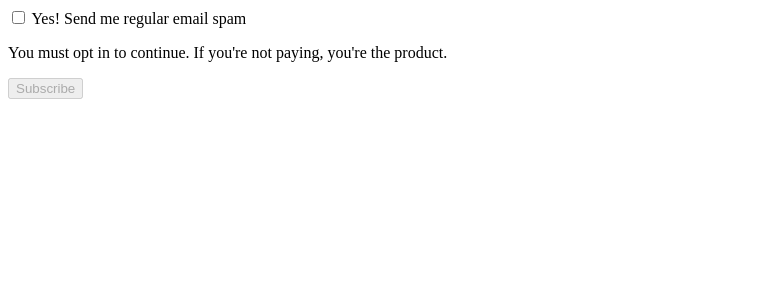
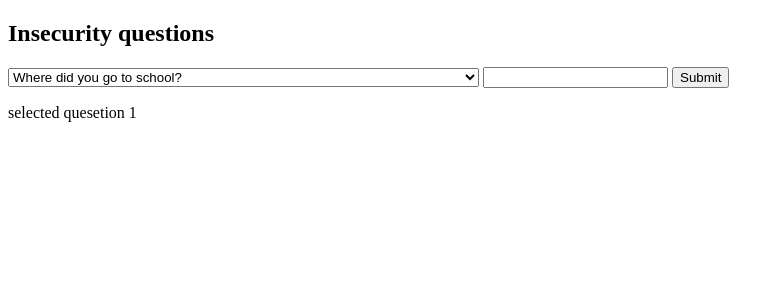
Before and after one commit to SOTAkkkk/sveltekit-tutorial, a SvelteKit app: page / in a window 1280 px wide. Shown: the top 300 px of the page, without its empty margins (0-784 px from the left). Built offline with nearby package versions, Linux system fonts and the light colour scheme.

Commit message:
Select bindings

```diff
--- a/src/routes/+page.svelte
+++ b/src/routes/+page.svelte
@@ -1,22 +1,49 @@
 <script>
-    let yes = false;
+    let questions = [
+        {
+            id: 1,
+            text: `Where did you go to school?`
+        },
+        {
+            id: 2,
+            text: `What is your mother's name?`
+        },
+        {
+            id: 3,
+            text: `What is another personal fact that an attacker could easily find with Google?`
+        }
+    ];
+
+    let selected;
+    let answer = '';
+
+    function handleSubmit() {
+        alert(
+            `answered question ${selected.id} (${selected.text}) with "${answer}"`
+        )
+    }
 </script>
 
-<label>
-    <input type="checkbox" bind:checked={yes}>
-    Yes! Send me regular email spam
-</label>
+<h2>Insecurity questions </h2>
 
-{#if yes}
-    <p>
-        Thank you. We will bombard your inbox and sell
-        your personal details.
-    </p>
-{:else}
-    <p>
-        You must opt in to continue. If you're not
-        paying, you're the product.
-    </p>
-{/if}
+<form on:submit|preventDefault={handleSubmit}>
+    <select
+            bind:value={selected}
+            on:change={()=>(answer='')}
+    >
+        {#each questions as question}
+            <option value={question}>
+                {question.text}
+            </option>
+        {/each}
+    </select>
+    <input bind:value={answer}>
 
-<button disabled={!yes}>Subscribe</button>
+    <button disable={!answer} type="submit">
+        Submit
+    </button>
+</form>
+
+<p>
+    selected quesetion {selected ? selected.id : '[waiting...]'}
+</p>
```
